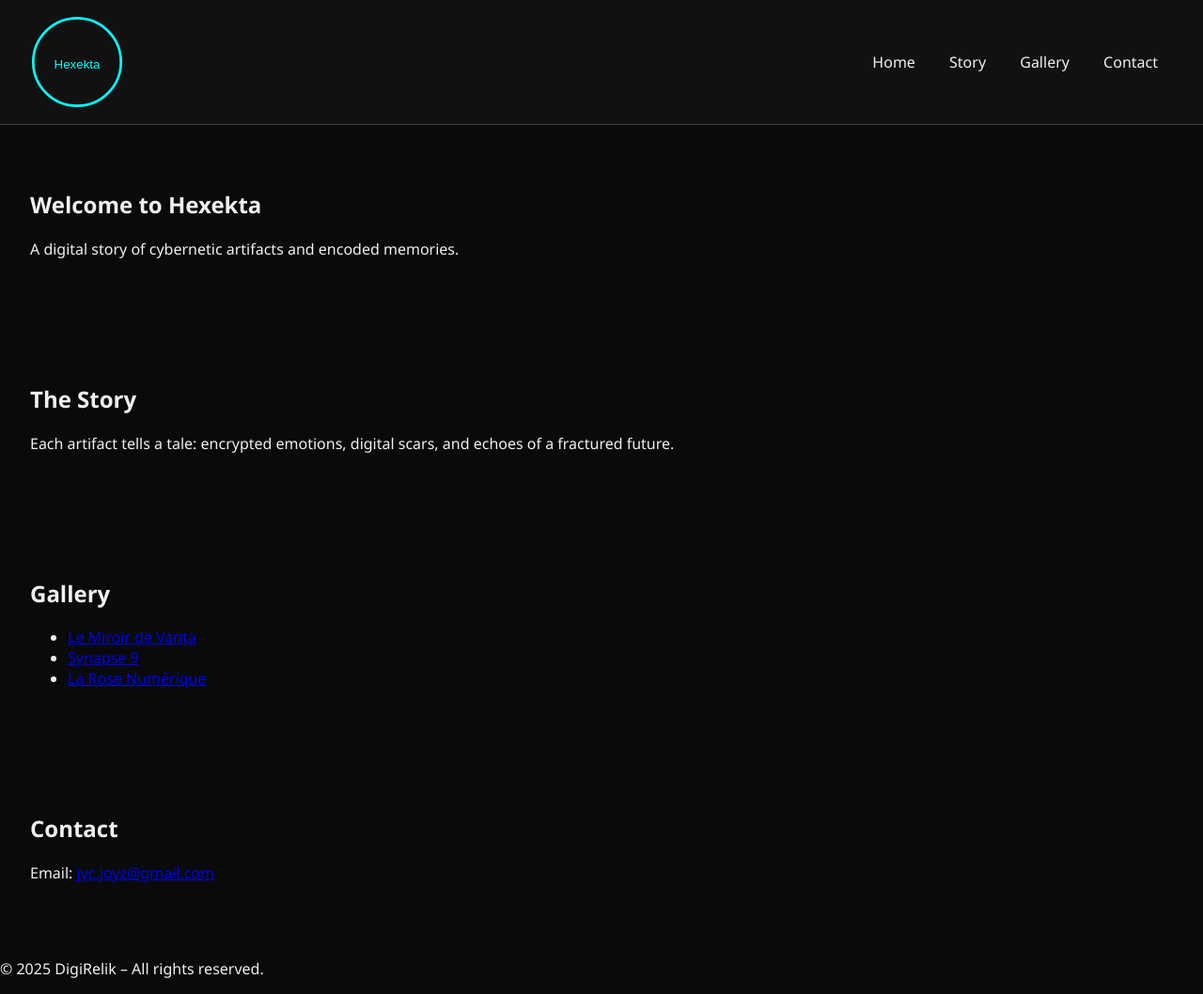
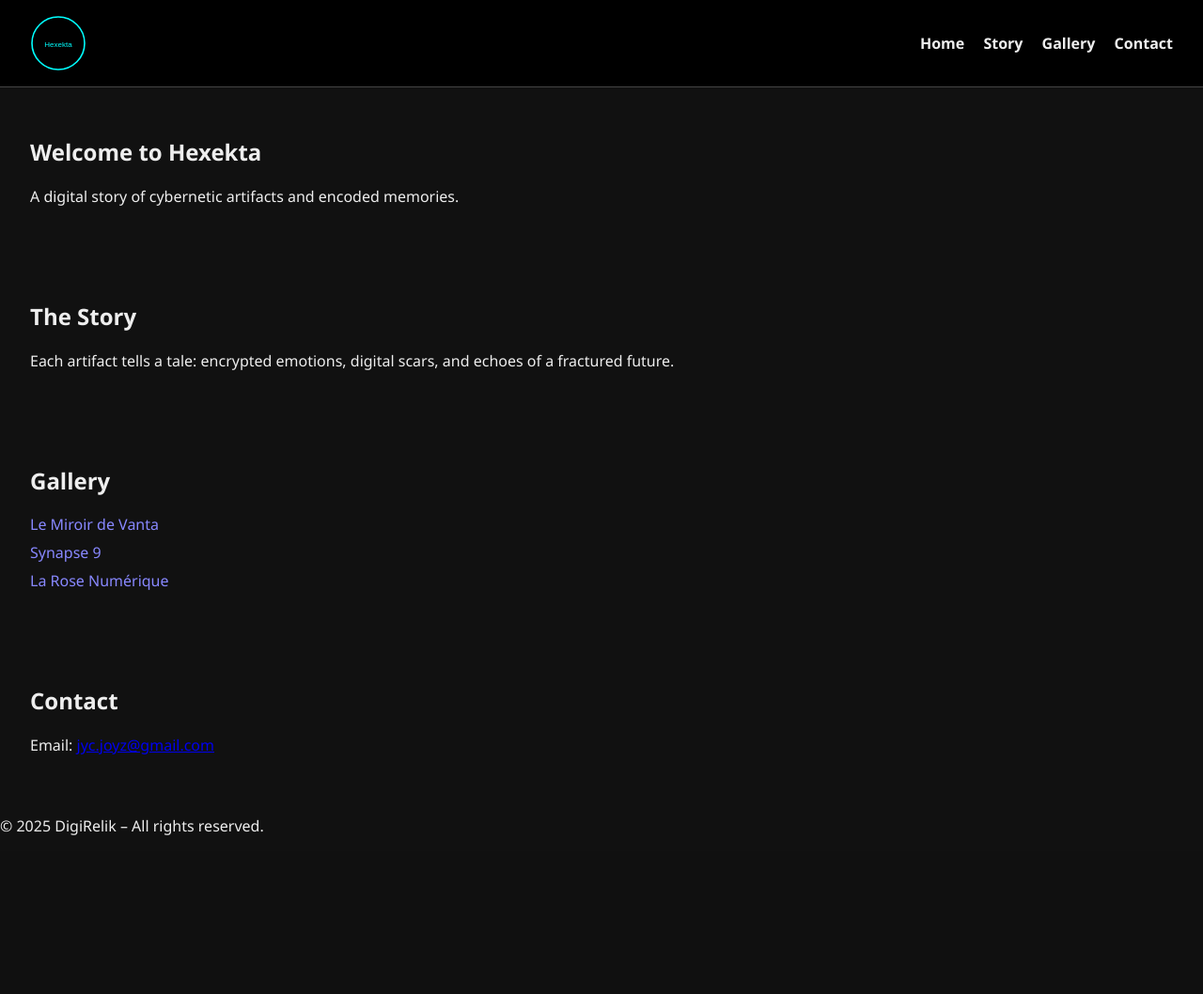
Before and after one commit to joyzed/DigiRelik, a PHP site: page / in a window 1280 px wide. Shown: the whole page at 94% size. After the commit the page ends 889 px from the top, so only its background shows below. Run offline with PHP 8.4, Linux system fonts and the light colour scheme.

Commit message:
Update style.css

```diff
--- a/style.css
+++ b/style.css
@@ -1,40 +1,52 @@
 body {
+  font-family: 'Segoe UI', sans-serif;
   margin: 0;
-  font-family: 'Segoe UI', sans-serif;
-  background: #0a0a0a;
-  color: #f0f0f0;
+  background: #111;
+  color: #eee;
 }
 
 header {
+  background: #000;
   display: flex;
+  justify-content: space-between;
   align-items: center;
-  justify-content: space-between;
   padding: 1rem 2rem;
-  background: #111;
   border-bottom: 1px solid #444;
 }
 
+.logo {
+  height: 60px;
+}
+
 nav a {
-  margin: 0 1rem;
+  margin-left: 1rem;
   text-decoration: none;
-  color: #f0f0f0;
-  transition: color 0.3s;
+  color: #eee;
+  font-weight: bold;
 }
 
 nav a:hover {
   color: #00ffee;
 }
 
-.logo {
-  width: 100px;
+section {
+  padding: 2rem;
 }
 
-section {
-  padding: 3rem 2rem;
+.gallery {
+  list-style: none;
+  padding-left: 0;
 }
 
-#artifact-grid {
-  display: grid;
-  grid-template-columns: repeat(auto-fill, minmax(180px, 1fr));
-  gap: 1rem;
+.gallery li {
+  margin: 0.5rem 0;
 }
+
+.gallery a {
+  color: #88f;
+  text-decoration: none;
+}
+
+.gallery a:hover {
+  text-decoration: underline;
+}
```
